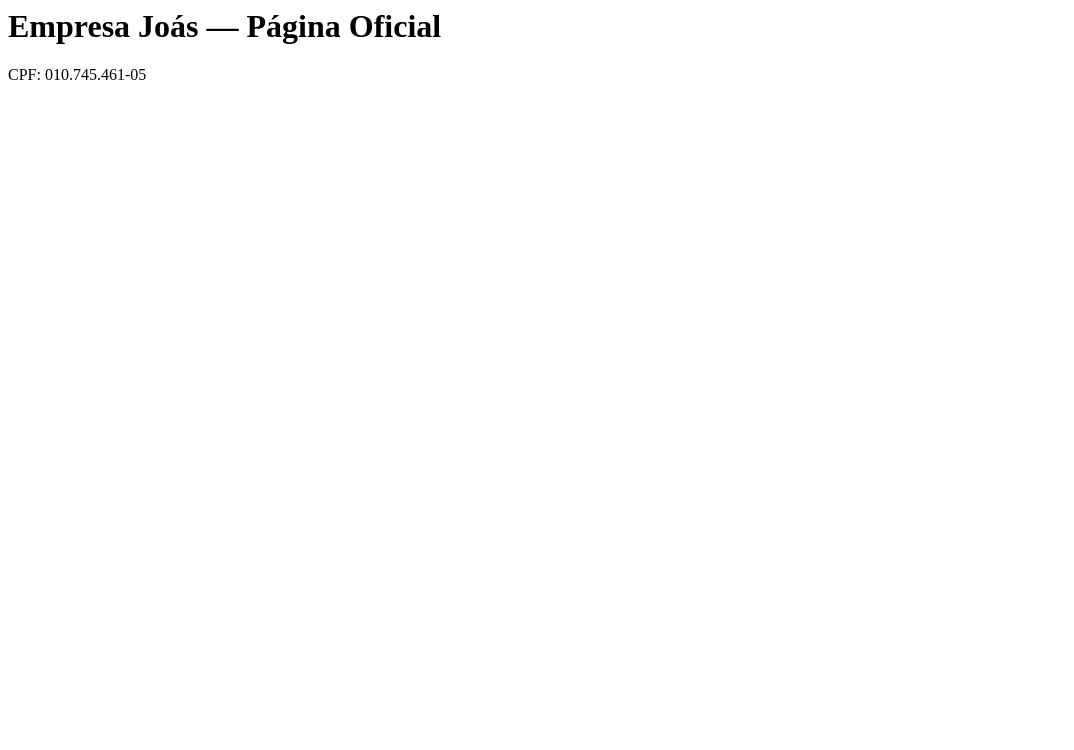
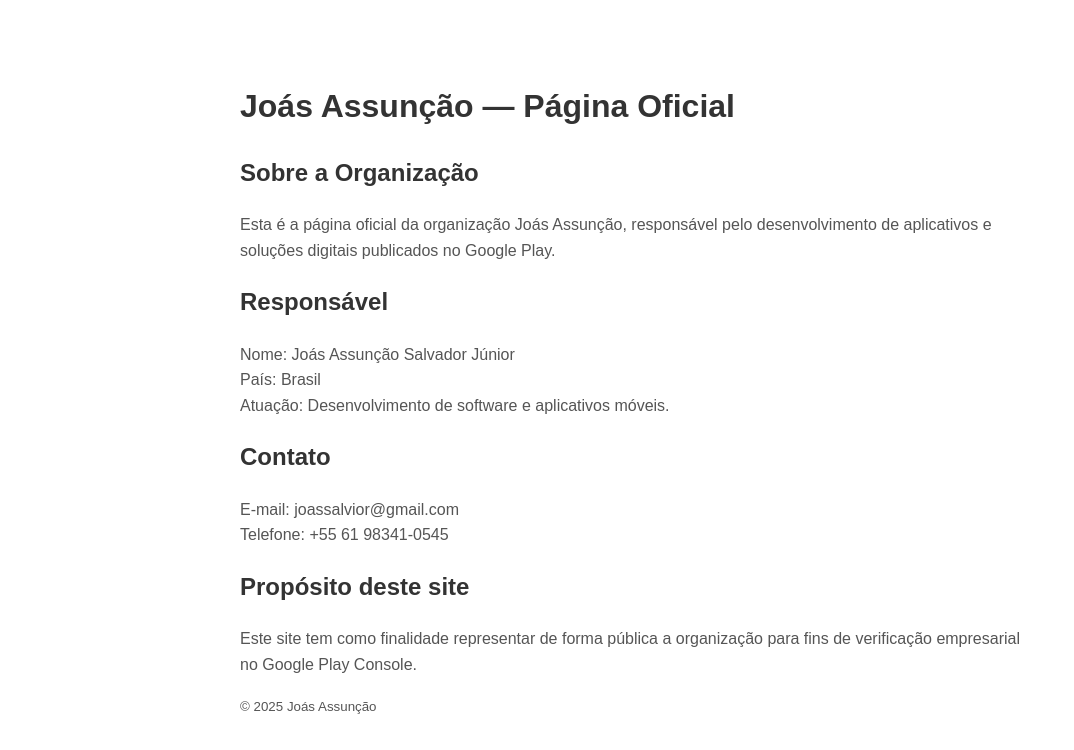
Before and after one commit to Joas-Assuncao/joas-assuncao.github.io, a plain HTML site: page piloto-financeiro/index.html in a window 1280 px wide. Shown: the whole page, without its empty margins (0-1074 px from the left). Drawn offline with Linux system fonts and the light colour scheme.

Commit message:
feat: update finance pilot website

```diff
--- a/piloto-financeiro/index.html
+++ b/piloto-financeiro/index.html
@@ -1,6 +1,51 @@
-<html>
-  <body>
-    <h1>Empresa Joás — Página Oficial</h1>
-    <p>CPF: 010.745.461-05</p>
-  </body>
+<!DOCTYPE html>
+<html lang="pt-BR">
+<head>
+  <meta charset="UTF-8" />
+  <meta name="viewport" content="width=device-width, initial-scale=1.0" />
+  <title>Joás Assunção — Página Oficial</title>
+  <style>
+    body {
+      font-family: Arial, sans-serif;
+      max-width: 800px;
+      margin: 40px auto;
+      padding: 20px;
+      line-height: 1.6;
+    }
+    h1, h2 {
+      color: #333;
+    }
+    p {
+      color: #555;
+    }
+  </style>
+</head>
+<body>
+  <h1>Joás Assunção — Página Oficial</h1>
+
+  <h2>Sobre a Organização</h2>
+  <p>
+    Esta é a página oficial da organização Joás Assunção, responsável pelo desenvolvimento de aplicativos e soluções digitais publicados no Google Play.
+  </p>
+
+  <h2>Responsável</h2>
+  <p>
+    Nome: Joás Assunção Salvador Júnior<br />
+    País: Brasil<br />
+    Atuação: Desenvolvimento de software e aplicativos móveis.
+  </p>
+
+  <h2>Contato</h2>
+  <p>
+    E-mail: joassalvior@gmail.com<br />
+    Telefone: +55 61 98341-0545
+  </p>
+
+  <h2>Propósito deste site</h2>
+  <p>
+    Este site tem como finalidade representar de forma pública a organização para fins de verificação empresarial no Google Play Console.
+  </p>
+
+  <p><small>© 2025 Joás Assunção</small></p>
+</body>
 </html>
```
